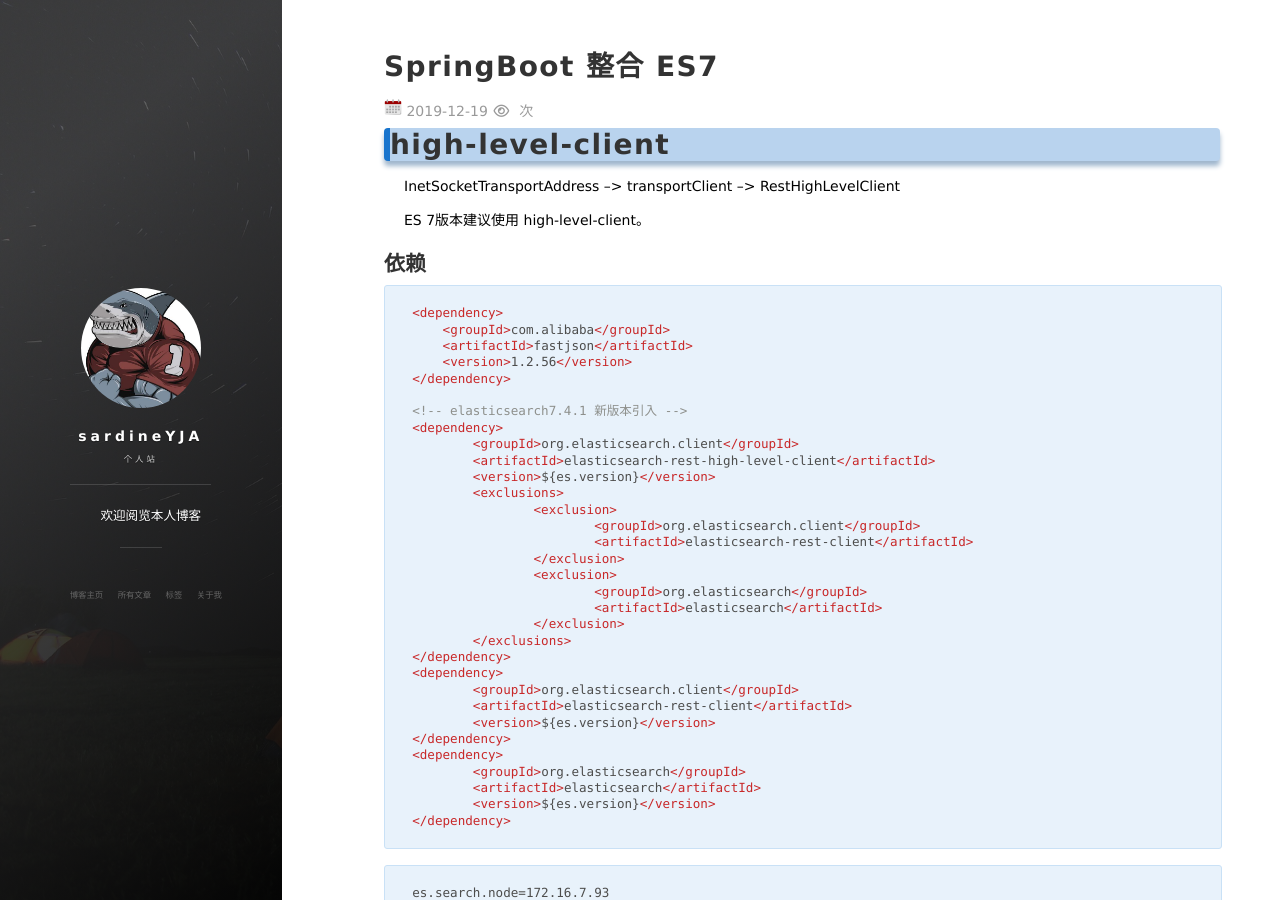
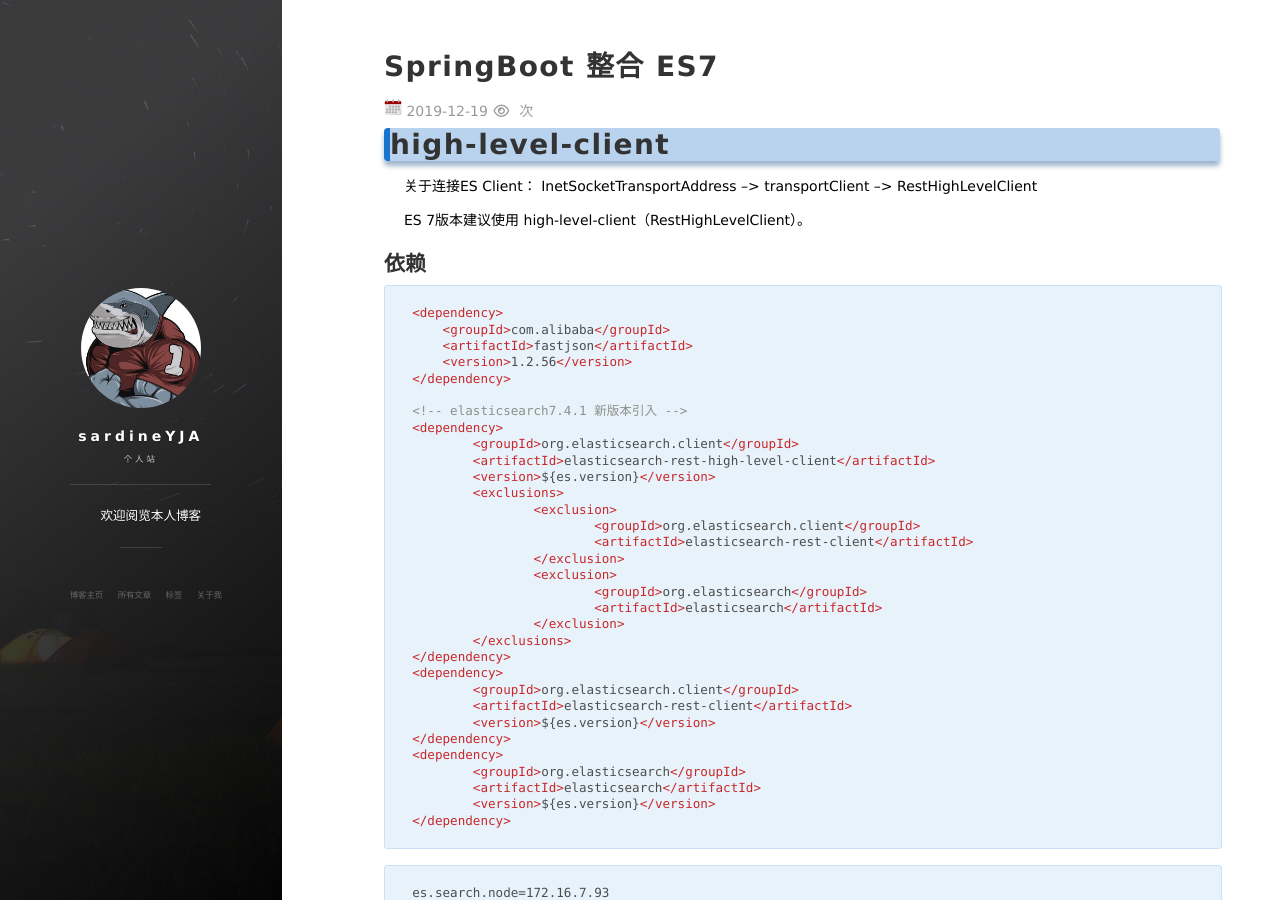
Before and after one commit to sardineYJA/sardineYJA.github.io, a Jekyll site: the page built from _posts/2019-12-19-JavaWeb-SpringBoot-ES7.md, in a window 1280 px wide and 900 px high. Built offline with Jekyll 4.4.1, drawn with Linux system fonts in a browser that asks for light colours; nearby versions of some CDN libraries; a script that is not in the unit is left out; comment, search, counter and statistics services are not loaded.

Commit message:
Update 2019-12-19-JavaWeb-SpringBoot-ES7.md

```diff
--- a/_posts/2019-12-19-JavaWeb-SpringBoot-ES7.md
+++ b/_posts/2019-12-19-JavaWeb-SpringBoot-ES7.md
@@ -9,9 +9,10 @@ tag: Java Web
 
 # high-level-client
 
+关于连接ES Client：
 InetSocketTransportAddress  --> transportClient  --> RestHighLevelClient
 
-ES 7版本建议使用 high-level-client。
+ES 7版本建议使用 high-level-client（RestHighLevelClient）。
 
 
 ## 依赖
```
